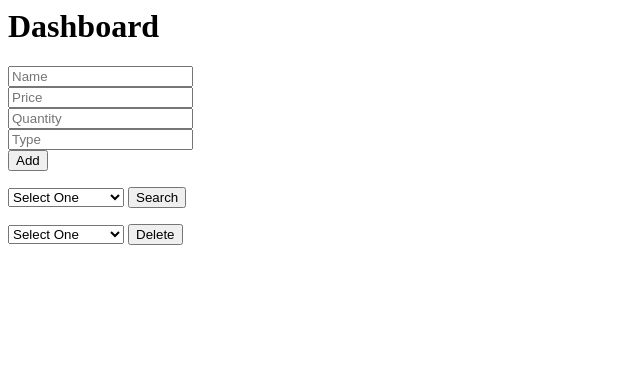
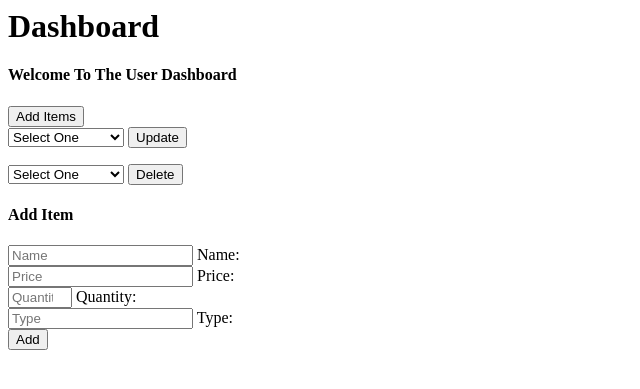
Before and after one commit to muneeb29/Online-Ordering-System, a CodeIgniter app: a page that uses application/views/dashboard.php in a window 1280 px wide. Shown: the top 389 px of the page, without its empty margins (0-640 px from the left). Run offline with CodeIgniter, Linux system fonts and the light colour scheme; data comes from the database, SQL or seed files in the repository.

Commit message:
Updated User Dashboard

```diff
--- a/application/models/Admin_model.php
+++ b/application/models/Admin_model.php
@@ -48,12 +48,14 @@
 
             $data = array(
                 'name' => $addName,
-                'quantity' => $addPrice,
-                'price'=> $addQuantity,
+                'quantity' => $addQuantity,
+                'price'=> $addPrice,
                 'type'=> $addType,
             );
 
             $id = $this->db->insert('menu',$data);
+
+            echo '<script> alert("Item Added!") </script>';
             return $data;
         }
 
--- a/application/models/Signup_model.php
+++ b/application/models/Signup_model.php
@@ -6,8 +6,6 @@
         }
 
         public function getUser($pass){
-
-            var_dump($pass);
 
         $data='';
 
@@ -46,7 +44,8 @@
 
         else{
 
-            echo '<script>alert("Username already exists!")</script>';
+            echo '<script> alert("Username already exists") </script>';
+
             return false;
         }
     }
--- a/application/views/dashboard.php
+++ b/application/views/dashboard.php
@@ -4,31 +4,25 @@
 			class="container bg-white border-1 shadow rounded text-center my-4 py-1"
 		>
 			<h1>Dashboard</h1>
+			<h4>Welcome To The User Dashboard</h4>
 		</div>
 
-		<div>
-			<form action="dashboard" method="POST">
-			<div>
-				<input type="text" name="addName" placeholder="Name">
-			</div>
-			<div>
-				<input type="text" name="addPrice" placeholder="Price">
+
+		<div class="container mx-auto">
+			<div class="row">
+			<div class="col">
+			<button type="button" class="btn btn-primary" data-bs-toggle="collapse" data-bs-target="#addItem" aria-expanded="false" >
+				Add Items
+			  </button>
 		</div>
 
-			<div>
-				<input type="text" name="addQuantity" placeholder="Quantity">
-			</div>
-			<div>
-				<input type="text" name="addType" placeholder="Type" class="mb-2">
-			</div>
-			<div>
-				<input type="submit" value="Add" name="addItems" class="btn btn-primary">
-			</div>
-			</form>
-		</div>
-
+		<div class="col">
+			<div class="container mx-auto">
+				<div class="row">
+					<div class="col my-2">
 						<form action="dashboard" method="POST">
-		<select class="" name="searchName">
+						<div class="input-group mb-3">
+						<select class="form-select-sm" name="searchName">
 							<option disabled selected value="">Select One</option>
 							<?php
 							foreach($mnu as $row)
@@ -38,11 +32,18 @@
 							}
 							?>
 							</select>
-			<input type="submit" name="selectName" value="Search" class="btn btn-primary">
+							<input type="submit" name="selectName" value="Update" class="btn btn-primary" data-bs-toggle="modal" data-bs-target="#updateItems">
+						</div>
 						</form>
+					</div>
+					</div>
+				</div>
+			</div>
 
+			<div class="col">
 				<form action="dashboard" method="POST">
-		<select class="" name="deleteItems">
+					<div class="input-group mb-3">
+					<select class="form-select-sm" name="deleteItems">
 						<option disabled selected value="">Select One</option>
 						<?php
 						foreach($mnu as $row)
@@ -53,13 +54,51 @@
 						?>
 						</select>
 						<input type="submit" name="deleteName" value="Delete" class="btn btn-primary">
+					</div>
 					</form>
+			</div>
+	</div>
+	</div>
+
+	<div class="collapse" id="addItem">
+		<div class="container">
+			<div class="row mx-auto">
+			<div class="col-lg-5">
+			<div class="border-1 shadow">
+			<div class="p-5">
+			<div class="text-center">
+					<h4 class="mb-4 fs-4">Add Item</h4>
+			</div>
+			<form action="dashboard" method="POST">
+			<div class="form-floating mb-3">
+				<input type="text" name="addName" minlength="3" maxlength="25" class="form-control" required placeholder="Name">
+				<label for="addName">Name: </label/>
+			</div>
+			<div class="form-floating mb-3">
+				<input type="text" name="addPrice" class="form-control" minlength="1" maxlength="5"required  placeholder="Price">
+				<label for="addPrice">Price: </label/>
+			</div>
+			<div class="form-floating mb-3">
+				<input type="number" name="addQuantity" class="form-control" min="1" max="100" required placeholder="Quantity">
+				<label for="addQuantity">Quantity: </label/>
+			</div>
+			<div class="form-floating mb-3">
+				<input type="text" name="addType" class="form-control" minlength="3" maxlength="10" required placeholder="Type" class="mb-2">
+				<label for="addType">Type: </label/>
+			</div>
+			<div class="d-grid">
+				<input type="submit" value="Add" name="addItems" class="btn btn-primary mb-2">
+			</div>
+			</form>
+		</div>
+		</div>
+			</div>
+	</div>
+	</div>
+	</div>
+
 
 		<?php
-		echo <<<_END
-		<html>
-		<body>
-		_END;
 			foreach ($menu as $items) {
 				echo
 				'<div class="container">',
@@ -68,7 +107,7 @@
 				'<div class="border-1 shadow rounded my-5">',
 				'<div class="p-5">',
 				'	<div class="text-center">
-				<h4 class="mb-4 fs-4">Update Details</h4>
+				<h4 class="mb-4 fs-4">Update Item</h4>
 			</div>',
 				'	<form
 				action="dashboard"
@@ -106,7 +145,7 @@
 				'</div>';
 			  }
 
-		echo "</body></html>";
+		 "</body></html>";
 
 		?>
 	</div>
```
Also changed, not shown: application/controllers/Register.php (+10 -4 lines), application/scripts/js-script.js (deleted, +0 -17 lines), application/.htaccess. Lines whose indentation alone changed are shown as unchanged.
